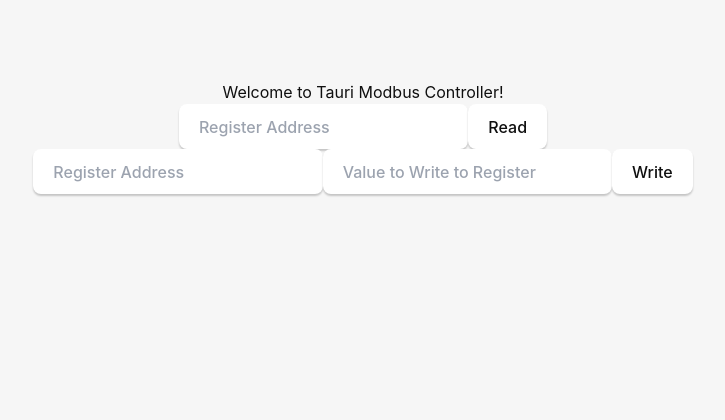
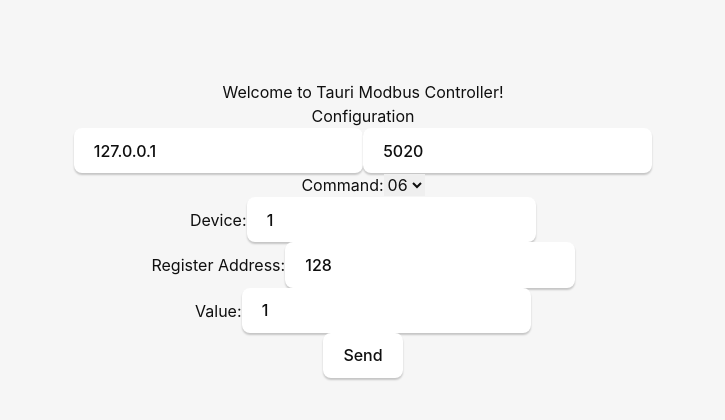
Before and after one commit to kvjoshi/tauri-modbus-rust, a React (Vite) app: page / in a window 1280 px wide. Shown: the top 420 px of the page, without its empty margins (277-1002 px from the left). Built offline with nearby package versions, Linux system fonts and the light colour scheme.

Commit message:
Add all commands

```diff
--- a/src/App.tsx
+++ b/src/App.tsx
@@ -1,76 +1,103 @@
-import  React , { useState } from "react";
-import reactLogo from "./assets/react.svg";
+import React, { useState } from "react";
 import { invoke } from "@tauri-apps/api/tauri";
 
 import "./App.css";
 
 
 function App() {
-  const [regMsg, setRegMsg] = useState("");
-  const [writeMsg, setWriteMsg] = useState("");
-  const [wValue, setWValue] = useState("");
-  const [reg_addr, setReg_Addr] = useState("");
-  const [wreg_addr, setWReg_Addr] = useState("");
+  const [host, setHost] = useState<string>("127.0.0.1");
+  const [port, setPort] = useState<number>(5020);
+  const [msg, setMsg] = useState("");
+  const [device, setDevice] = useState<number>(1);
+  const [address, setAddress] = useState<number>(128);
+  const [value, setValue] = useState<number>(1);
+  const [modbusFunction, setModbusFunction] = useState("06");
 
-  async function read_holding() {
-    // Learn more about Tauri commands at https://tauri.app/v1/guides/features/command
-      setRegMsg(await invoke("read_modbus", { reg: parseInt(reg_addr) }));
+  async function handle_modbus(host: string, port: number, command: string, uid: number = 1, reg: number, value: number = 0) {
+    setMsg(await invoke("handle_modbus", { host, port, command, uid, reg, value }));
   }
 
-    async function write_reg() {
-        // Learn more about Tauri commands at https://tauri.app/v1/guides/features/command
-        setWriteMsg(await invoke("write_modbus", { reg: parseInt(wreg_addr), value: parseInt(wValue) }));
-    }
   return (
     <div className="container">
       <h1>Welcome to Tauri Modbus Controller!</h1>
-<div>
-
+      <h1>Configuration</h1>
       <form
         className="row"
         onSubmit={(e) => {
           e.preventDefault();
-          read_holding();
         }}
       >
         <input
-          id="reg-address"
+          id="reg-address21"
           type={"text"}
-          onChange={(e) => setReg_Addr(e.target.value)}
-        placeholder={"Register Address"}
+          onChange={(e) => setHost(e.target.value)}
+          placeholder={"Host"}
+          defaultValue={host}
         />
-        <button type="submit">Read</button>
+        <input
+          id="reg-address22"
+          type={"number"}
+          onChange={(e) => setPort(parseInt(e.target.value))}
+          placeholder={"Port"}
+          defaultValue={port}
+        />
       </form>
+      <div>
+        <form
+          className="column"
+          onSubmit={(e) => {
+            e.preventDefault();
+            handle_modbus(host, port, modbusFunction, device, address, value);
+          }}
+        >
+          <div>
+            <label htmlFor="reg-address2">Command:</label>
+            <select value={modbusFunction} onChange={(e) => setModbusFunction(e.target.value)}>
+              <option value="01">01</option> {/* Read coils */}
+              <option value="02">02</option> {/* Read Discrete Inputs */}
+              <option value="03">03</option> {/* Read Multiple holding registers */}
+              <option value="04">04</option> {/* Read Input Registers */}
+              <option value="05">05</option> {/* Write single coil */}
+              <option value="06">06</option> {/* Write single holding register */}
+              <option value="15">15</option> {/* Write multiple coils */}
+              <option value="16">16</option> {/* Write multiple holding registers */}
+            </select>
+          </div>
+          <div>
+            <label htmlFor="reg-address2">Device:</label>
+            <input
+              id="reg-address1"
+              type={"number"}
+              onChange={(e) => setDevice(parseInt(e.target.value))}
+              placeholder={"Device"}
+              defaultValue={device}
+            />
+          </div>
+          <div>
+            <label htmlFor="reg-address2">Register Address:</label>
+            <input
+              id="reg-address2"
+              type={"text"}
+              onChange={(e) => setAddress(parseInt(e.target.value))}
+              placeholder={"Register Address"}
+              defaultValue={address}
+            />
+          </div>
+          <div>
+            <label htmlFor="reg-address2">Value:</label>
+            <input
+              id="reg-address3"
+              type={"text"}
+              onChange={(e) => setValue(parseInt(e.target.value))}
+              placeholder={"Value to Write to Register"}
+              defaultValue={value}
+            />
+          </div>
+          <button type="submit">Send</button>
+        </form>
 
-      <p>{regMsg}</p>
-</div>
-        <div>
-
-            <form
-                className="row"
-                onSubmit={(e) => {
-                    e.preventDefault();
-                    write_reg();
-                }}
-            >
-                <input
-                    id="reg-address"
-                    type={"text"}
-                    onChange={(e) => setWReg_Addr(e.target.value)}
-                    placeholder={"Register Address"}
-                />
-
-                <input
-                    id="reg-address"
-                    type={"text"}
-                    onChange={(e) => setWValue(e.target.value)}
-                    placeholder={"Value to Write to Register"}
-                />
-                <button type="submit">Write</button>
-            </form>
-
-            <p>{writeMsg}</p>
-        </div>
+        <p>{msg}</p>
+      </div>
     </div>
   );
 }
--- a/src/styles.css
+++ b/src/styles.css
@@ -42,6 +42,12 @@
   display: flex;
   justify-content: center;
 }
+.column {
+  display: flex;
+  flex-direction: column;
+  align-items: center; /* Optional: Center items horizontally */
+}
+
 .box{
   border: #24c8db 1px solid;
     border-radius: 5px;
```
Also changed, not shown: 1 other file (tests, documents, lock files or other folders).
